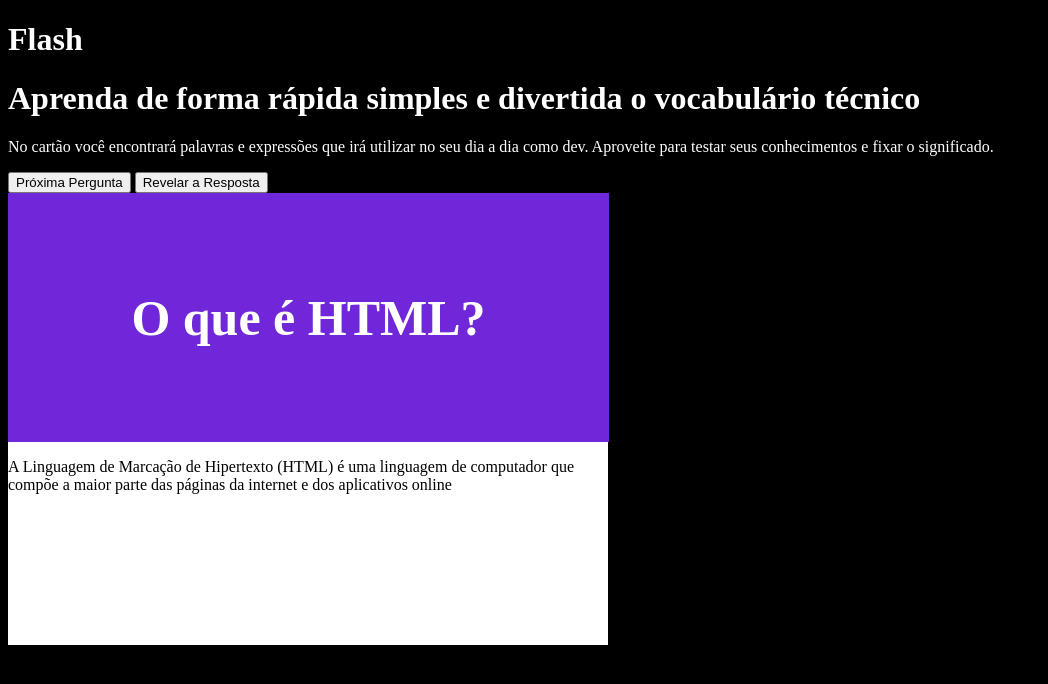
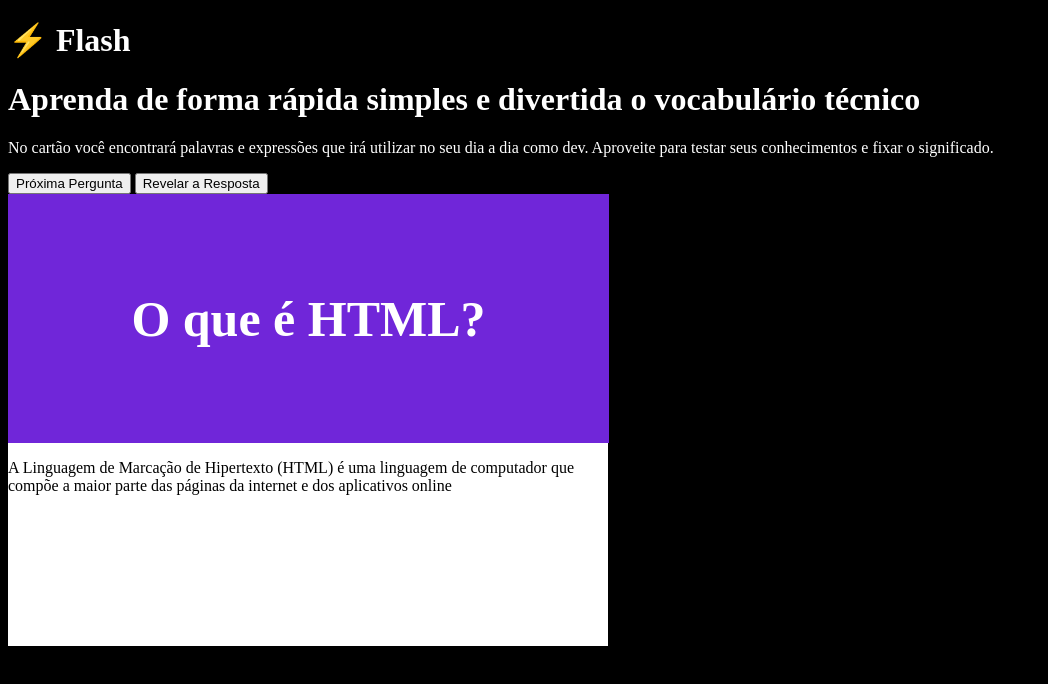
Before and after one commit to lucasgonella/QuickStaart, a plain HTML site: page index.html in a window 1280 px wide. Shown: the whole page, without its empty margins (0-1048 px from the left). Drawn offline with Linux system fonts and the light colour scheme.

Commit message:
att código

```diff
--- a/index.html
+++ b/index.html
@@ -12,7 +12,7 @@
     <body>
         <div>
             <!-- Container Esquerda-->
-            <h1>Flash</h1>
+            <h1>⚡ Flash</h1>
             <h1>Aprenda de forma rápida simples e divertida o vocabulário técnico</h1>
             <p>No cartão você encontrará palavras e expressões que irá utilizar no seu dia a dia
                 como dev. Aproveite para testar seus conhecimentos e fixar o significado.
```
